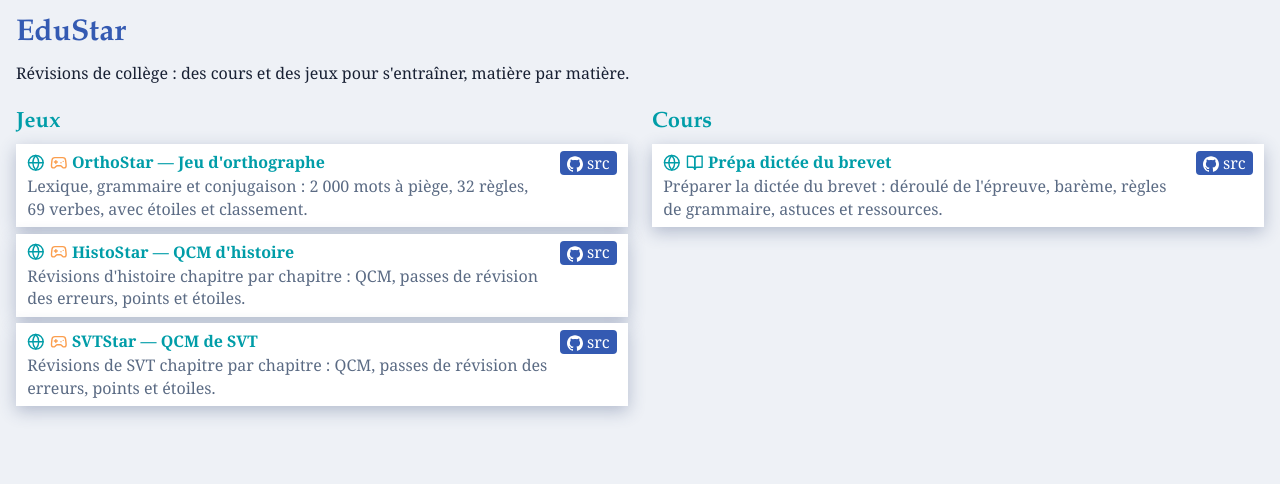
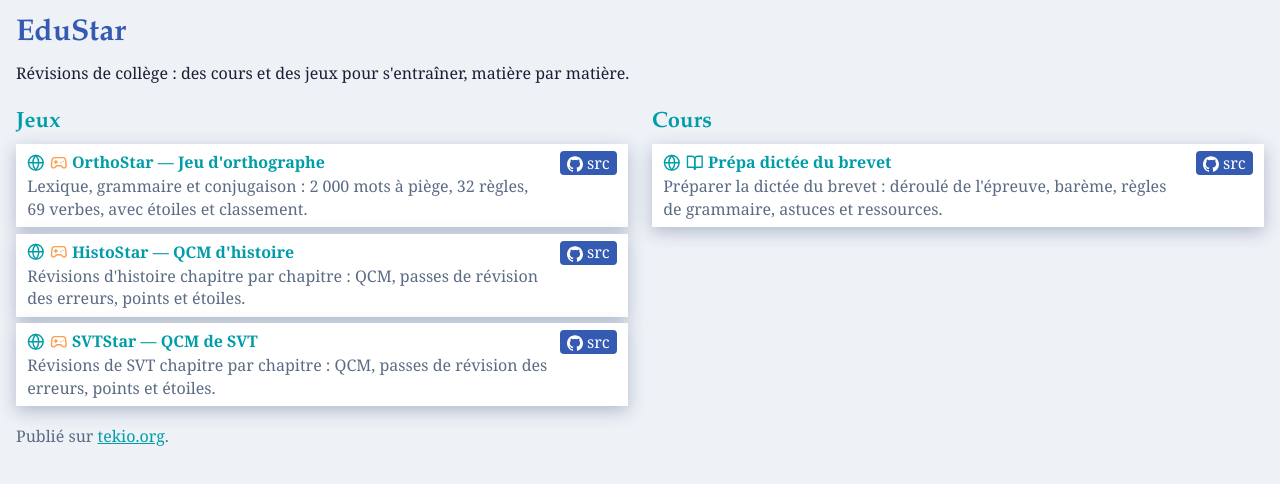
Before and after one commit to xavinsky/edustar, a plain HTML site: page index.html in a window 1280 px wide. Drawn offline with Linux system fonts and the light colour scheme.

Commit message:
Lien vers tekio.org

```diff
--- a/index.html
+++ b/index.html
@@ -123,6 +123,7 @@
       </ul>
     </div>
   </div>
+  <p class="intro" style="margin-top:1.2rem; color:var(--muted);">Publié sur <a href="https://tekio.org/" style="color:var(--link);">tekio.org</a>.</p>
 </main>
 </body>
 </html>
```
